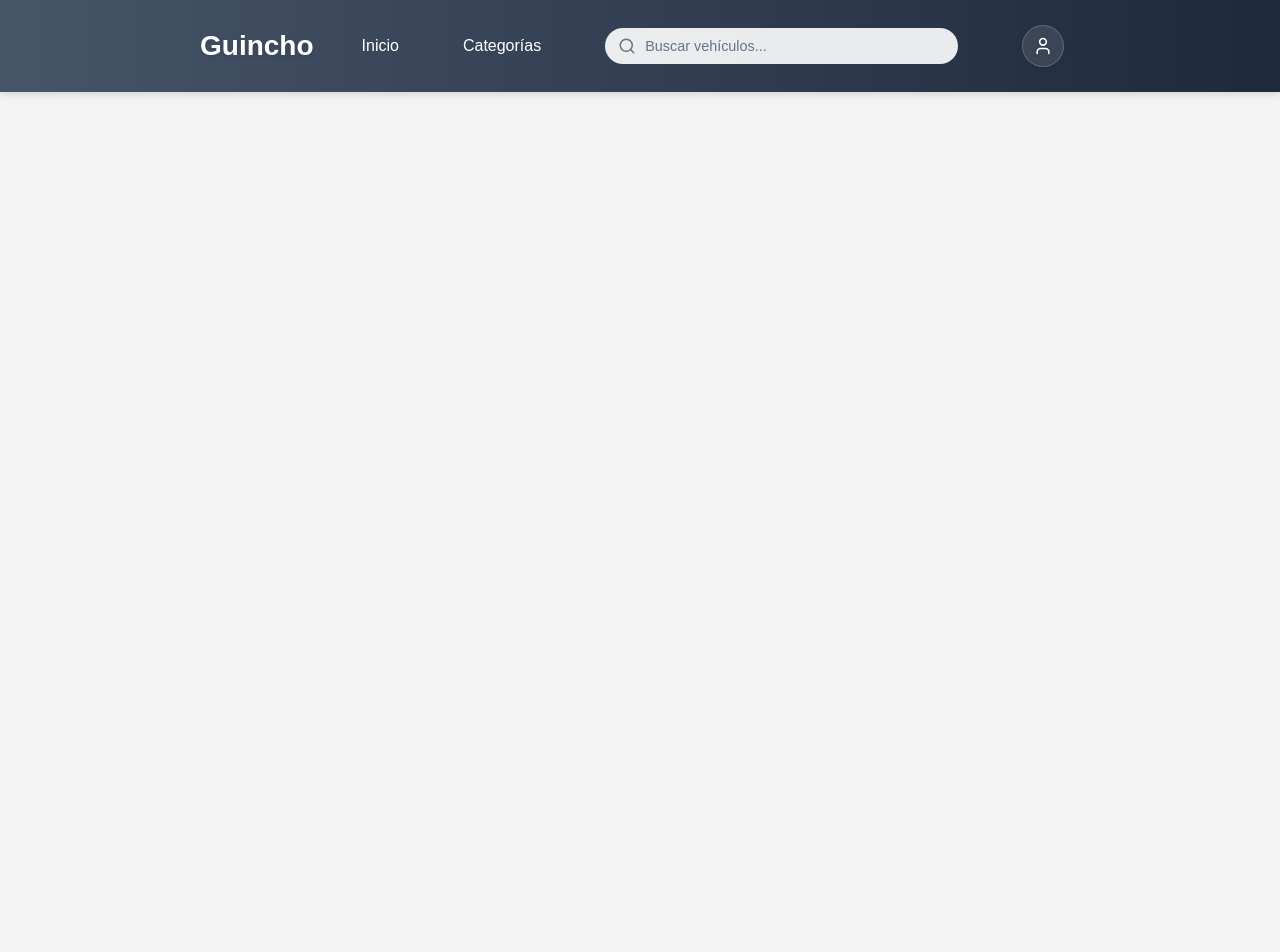
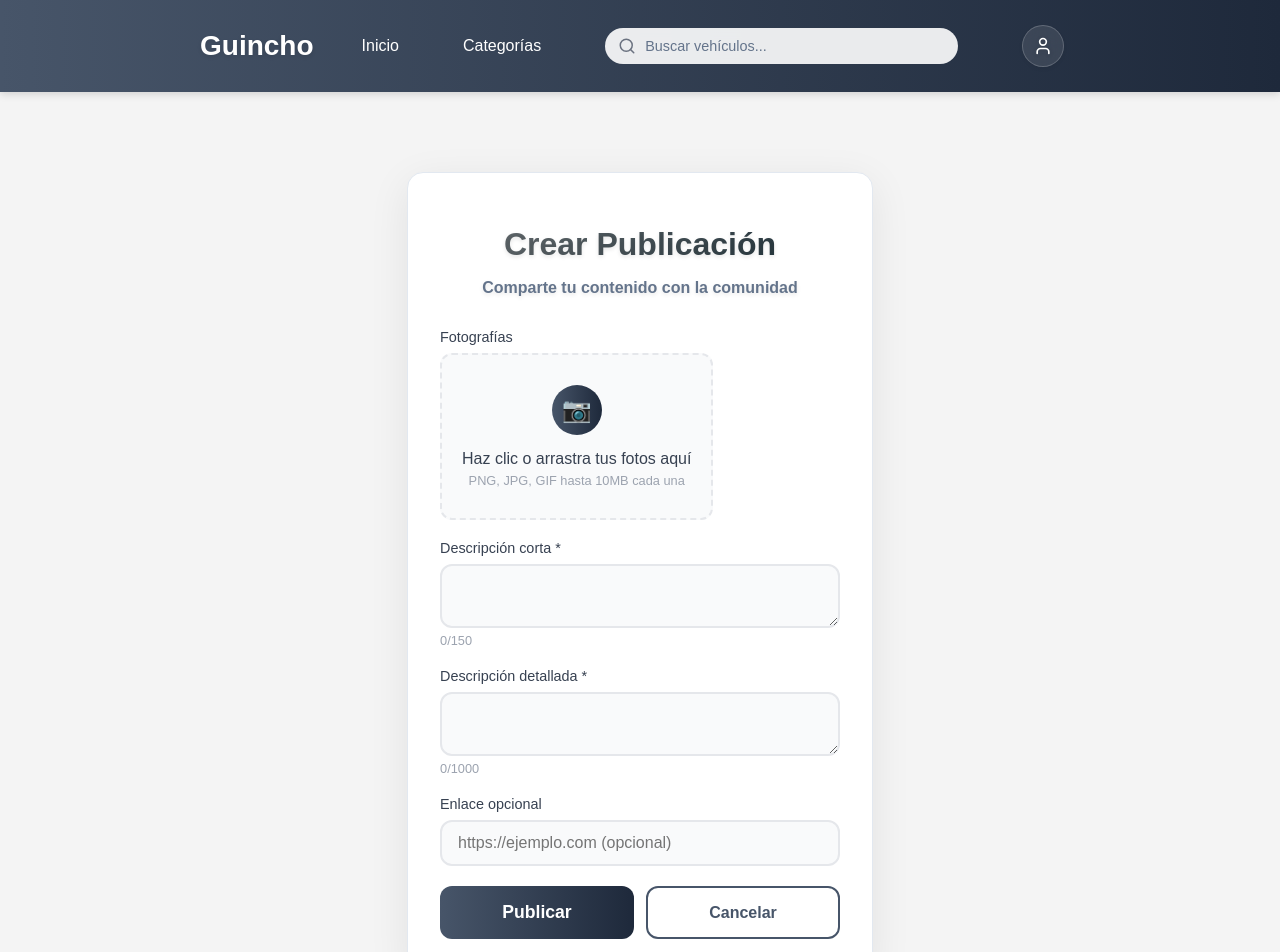
Before and after one commit to tobiasderene/guincho, a React (Create React App) app: page /crearpost in a window 1280 px wide. Shown: the top 952 px of the page. Before the commit the page ends 800 px from the top, so only its background shows below. Built offline with nearby package versions, Linux system fonts and the light colour scheme.

Commit message:
Create post y alineacion de texto

```diff
--- a/src/App.jsx
+++ b/src/App.jsx
@@ -5,6 +5,7 @@ import Home from "./pages/Home.jsx";
 import Category from "./pages/Category.jsx";
 import Login from "./pages/Login.jsx";
 import Register from "./pages/Register.jsx";
+import CreatePost from "./pages/CreatePost.jsx";
 import './styles/styles.css';
 
 function App() {
@@ -17,6 +18,7 @@ function App() {
           <Route path="/categorias" element={<Category />} />
           <Route path="/iniciarsesion" element={<Login />} />
           <Route path="/registrarse" element={<Register />} />
+          <Route path="/crearpost" element={<CreatePost/>}/>
         </Routes>
       </BrowserRouter>
     </AuthProvider>
--- a/src/pages/CreatePost.jsx
+++ b/src/pages/CreatePost.jsx
@@ -1,5 +1,5 @@
 import React, { useState } from 'react';
-import './styles/CreatePost.css';
+import '../styles/Login.css';
 
 export default function CreatePost() {
   const [selectedFiles, setSelectedFiles] = useState([]);
@@ -53,8 +53,8 @@ export default function CreatePost() {
   };
 
   return (
-    <div className="create-post-container">
-      <div className="header">
+    <div className="login-container">
+      <div className="logo">
         <h1>Crear Publicación</h1>
         <p>Comparte tu contenido con la comunidad</p>
       </div>
@@ -123,12 +123,11 @@ export default function CreatePost() {
           <input type="url" value={link} onChange={e => setLink(e.target.value)} placeholder="https://ejemplo.com (opcional)" />
         </div>
 
-        <button type="submit" className="publish-btn" disabled={publishing}>
-          {publishing ? 'Publicando...' : 'Publicar'}
-        </button>
-        <button type="button" className="cancel-btn" onClick={resetForm}>
-          Cancelar
-        </button>
+        <div className="button-group">
+          <button type="submit" className="publish-btn" disabled={publishing}>{publishing ? 'Publicando...' : 'Publicar'}</button>
+          <button type="button" className="cancel-btn" onClick={resetForm}>Cancelar</button>
+        </div>
+
       </form>
     </div>
   );
--- a/src/pages/Home.jsx
+++ b/src/pages/Home.jsx
@@ -42,7 +42,9 @@ const Home = () => {
           left: '2rem',
           zIndex: 1000,
         }}>
-          <BotonPlus onClick={() => alert('Aquí tu lógica para crear publicación')} />
+          <a href="/crearpost">
+            <BotonPlus />
+          </a>
         </div>
       )}
     </div>
--- a/src/styles/CreatePost.css
+++ b/src/styles/CreatePost.css
@@ -1,19 +1,3 @@
-*{
-  margin:0;
-  padding:0;
-  box-sizing:border-box;
-}
-
-body{
-  font-family: 'Segoe UI', Tahoma, Geneva, Verdana, sans-serif;
-  background: linear-gradient(to right,#475569,#1e293b);
-  min-height:100vh;
-  display:flex;
-  align-items:center;
-  justify-content:center;
-  padding:20px;
-}
-
 .create-post-container{
   background:rgba(255,255,255,0.95);
   backdrop-filter:blur(10px);
--- a/src/styles/Login.css
+++ b/src/styles/Login.css
@@ -23,33 +23,6 @@
   font-size: 1rem;
   color: #64748b;
   margin-bottom: 2rem;
-}
-
-.form-group {
-  text-align: left;
-  margin-bottom: 1.5rem;
-}
-
-.form-group label {
-  display: block;
-  font-weight: 600;
-  color: #334155;
-  margin-bottom: 0.5rem;
-}
-
-.form-group input {
-  width: 100%;
-  padding: 0.75rem 1rem;
-  border-radius: 8px;
-  border: 1px solid #cbd5e1;
-  font-size: 1rem;
-  transition: border-color 0.3s;
-}
-
-.form-group input:focus {
-  outline: none;
-  border-color: #1e3038;
-  box-shadow: 0 0 0 3px rgba(30, 48, 56, 0.15);
 }
 
 .login-btn {
@@ -120,7 +93,12 @@
 
 .form-group {
     margin-bottom: 20px;
-    position: relative;
+    position:relative;
+    display:flex;
+    flex-direction:column;
+    align-items:flex-start;
+    justify-content:flex-start;
+    width: 100%;
 }
 
 .form-group label {
@@ -129,10 +107,14 @@
     color: #374151;
     font-weight: 500;
     font-size: 0.9rem;
+    text-align: left;
+    align-self: flex-start;
+    width: 100%;
 }
 
-.form-group input {
-    width: 100%;
+.form-group input,
+.form-group textarea {
+    width: 91%;
     padding: 12px 16px;
     border: 2px solid #e5e7eb;
     border-radius: 12px;
@@ -149,6 +131,17 @@
 }
 
 .form-group input:hover {
+    border-color: #9ca3af;
+}
+
+.form-group textarea:focus {
+    outline: none;
+    border-color: #475569;
+    background: white;
+    box-shadow: 0 0 0 3px rgba(71, 85, 105, 0.1);
+}
+
+.form-group textarea:hover {
     border-color: #9ca3af;
 }
 
@@ -177,18 +170,15 @@
 }
 
 .password-requirements {
-    background: #f8fafc;
-    border: 1px solid #e2e8f0;
-    border-radius: 8px;
-    padding: 12px;
-    margin-top: 5px;
     font-size: 0.8rem;
+    text-align: left;
 }
 
 .password-requirements h4 {
     color: #374151;
     margin-bottom: 8px;
     font-size: 0.85rem;
+    text-align: left;
 }
 
 .requirement {
@@ -196,6 +186,8 @@
     align-items: center;
     margin-bottom: 4px;
     color: #6b7280;
+    justify-content: flex-start;
+    text-align: left;
 }
 
 .requirement.valid {
@@ -244,3 +236,123 @@
     color: white;
     transform: translateY(-1px);
 }
+
+/* file input */
+.file-input-container{
+  position:relative;
+  display:flex;
+  flex-direction:column;
+  align-items:center;
+  justify-content:center;
+  border:2px dashed #e5e7eb;
+  border-radius:12px;
+  padding:30px 20px;
+  background:#f9fafb;
+  transition:all .3s ease;
+  cursor:pointer;
+}
+
+.file-input-container:hover{border-color:#475569;background:#f3f4f6}
+.file-input-container.drag-over{border-color:#475569;background:rgba(71,85,105,0.1)}
+
+.file-input-container input[type="file"]{position:absolute;opacity:0;width:100%;height:100%;cursor:pointer}
+
+.file-input-content{text-align:center;pointer-events:none}
+
+.upload-icon{
+  width:50px;height:50px;
+  background:linear-gradient(to right,#475569,#1e293b);
+  border-radius:50%;
+  display:flex;align-items:center;justify-content:center;
+  margin:0 auto 15px;color:white;font-size:24px;line-height:1;
+}
+
+.file-input-text{color:#374151;font-weight:500;margin-bottom:5px}
+.file-input-subtext{color:#9ca3af;font-size:.8rem}
+
+.file-preview{margin-top:15px}
+
+.preview-grid{
+  display:grid;
+  grid-template-columns:repeat(auto-fill,minmax(100px,1fr));
+  gap:10px;margin-top:10px
+}
+
+.preview-item{
+  position:relative;border-radius:8px;overflow:hidden;aspect-ratio:1;background:#f3f4f6;display:flex;align-items:center;justify-content:center
+}
+
+.preview-item img{width:100%;height:100%;object-fit:cover}
+
+.preview-item .remove-btn{
+  position:absolute;top:5px;right:5px;background:rgba(239,68,68,0.9);color:white;border:none;border-radius:50%;width:20px;height:20px;cursor:pointer;font-size:12px;display:flex;align-items:center;justify-content:center
+}
+
+/* Agregar estas clases a tu CSS madre para botones lado a lado */
+
+.button-group {
+  display: flex;
+  gap: 12px;
+  margin-top: 10px;
+}
+
+.publish-btn {
+  width: 100%;
+  background: linear-gradient(to right, #475569, #1e293b);
+  color: white;
+  border: none;
+  padding: 16px;
+  border-radius: 12px;
+  font-size: 1.1rem;
+  font-weight: 600;
+  cursor: pointer;
+  transition: all 0.3s ease;
+  margin-top: 0; /* Cambiar de 10px a 0 */
+}
+
+.publish-btn:hover {
+  transform: translateY(-2px);
+  box-shadow: 0 10px 25px rgba(71, 85, 105, 0.3);
+}
+
+.publish-btn:active {
+  transform: translateY(0);
+}
+
+.publish-btn:disabled {
+  opacity: 0.6;
+  cursor: not-allowed;
+  transform: none;
+}
+
+.cancel-btn {
+  width: 100%;
+  background: transparent;
+  border: 2px solid #475569;
+  color: #475569;
+  padding: 14px;
+  border-radius: 12px;
+  font-size: 1rem;
+  font-weight: 600;
+  cursor: pointer;
+  transition: all 0.3s ease;
+  margin-top: 0; /* Cambiar de 10px a 0 */
+}
+
+.cancel-btn:hover {
+  background: #475569;
+  color: white;
+  transform: translateY(-1px);
+}
+
+/* Responsive: En móviles los botones se apilan verticalmente */
+@media (max-width: 480px) {
+  .button-group {
+    flex-direction: column;
+    gap: 8px;
+  }
+}
+
+.char-counter{text-align:right;font-size:.8rem;color:#9ca3af;margin-top:5px}
+.char-counter.warning{color:#f59e0b}
+.char-counter.error{color:#ef4444}
```
